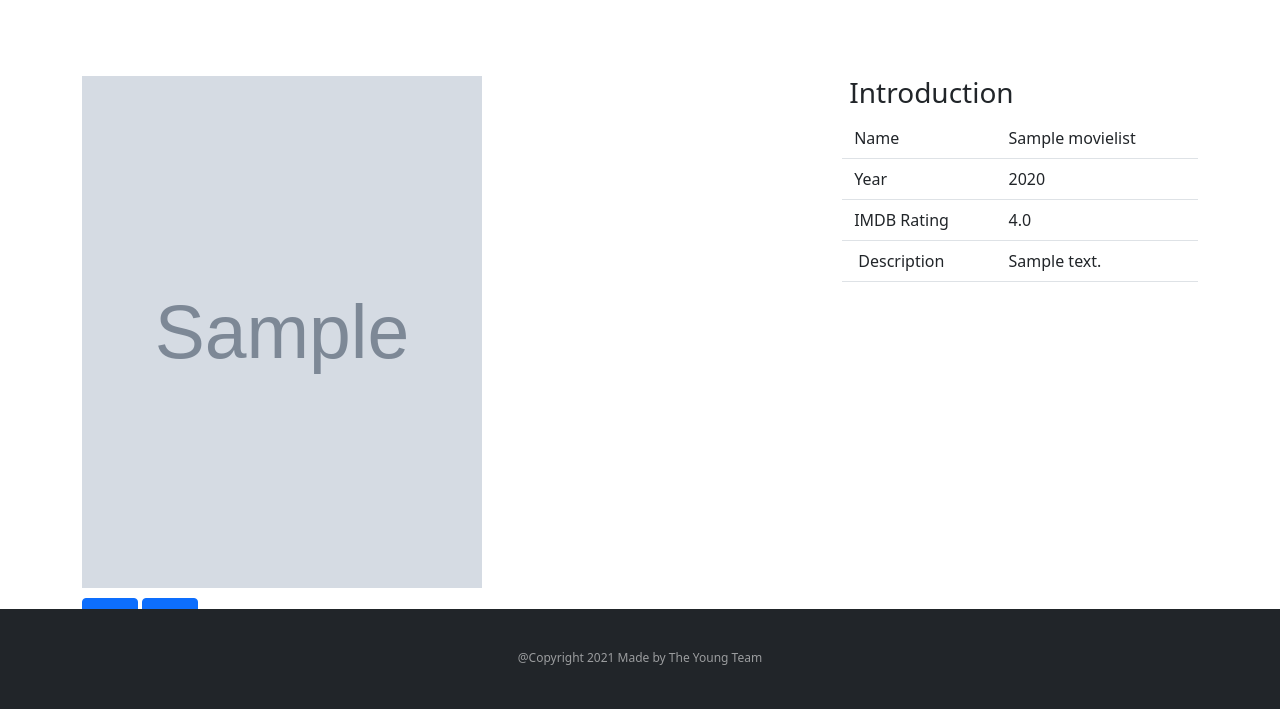
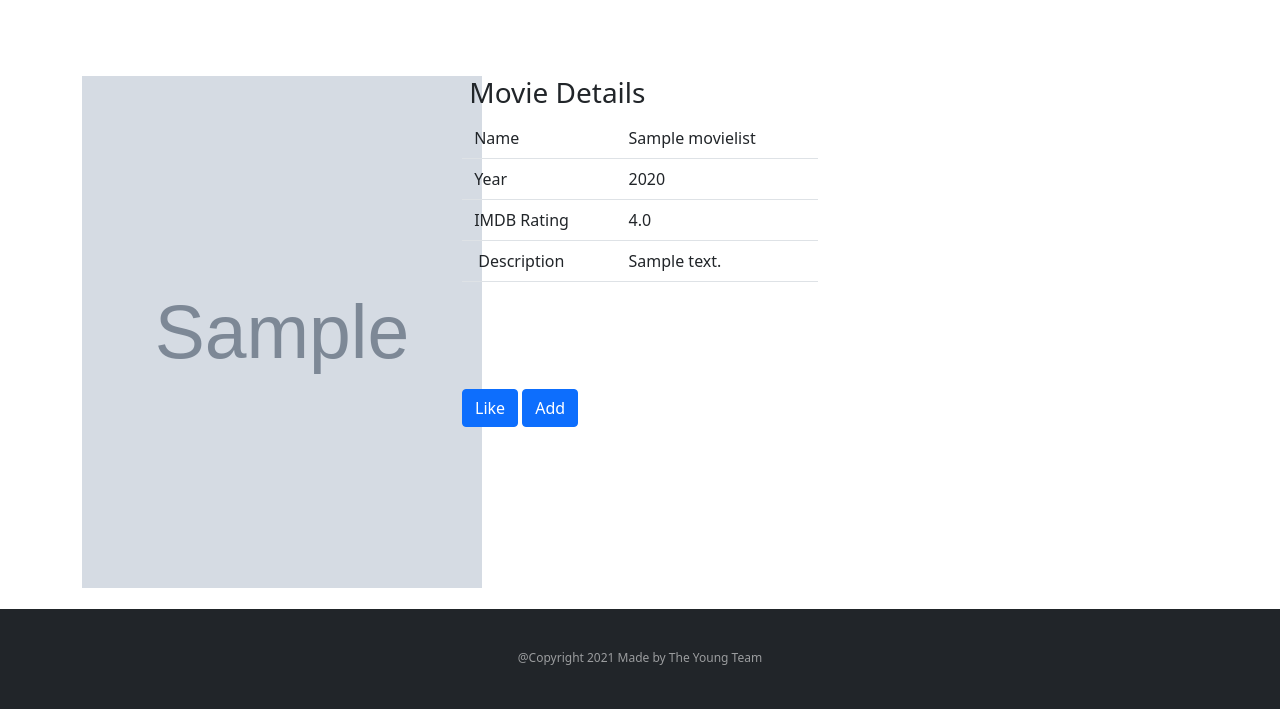
Before and after one commit to JoshuaYong103/ITech-team-project, a Django app: page /rango/moviedetail/1/ in a window 1280 px wide. Shown: the part 91-817 px from the top of the page. Run offline with Django 3.2, Linux system fonts and the light colour scheme; a user stored in the database is signed in; tables that the repository leaves empty hold one stand-in row (values such as "Sample post"); grey boxes marked "Sample" are stand-in pictures.

Commit message:
Movie Details View Style Issues

```diff
--- a/tango_with_django_project/static/rango_style.css
+++ b/tango_with_django_project/static/rango_style.css
@@ -33,9 +33,7 @@
     margin-top:76px;
 }
 
-.panel-body {
-    height:459px;
-}
+
 
 .first_table {
     width:30%;
--- a/tango_with_django_project/static/style.css
+++ b/tango_with_django_project/static/style.css
@@ -11,6 +11,30 @@
   --error-color: #d9534f;
 }
 
+.moviedetailContainer{
+  max-height:500px;
+  margin-bottom: 50px
+}
+
+.moviedetailform{
+  position: absolute;
+  top: 60vh;
+}
+
+.viewmore
+{
+  text-align: right;
+  font-size: 14px;
+  margin-right: 18px;
+  margin-bottom: 8px;
+}
+.movieDetailLabel
+{
+  font-size: 14px;
+  width: 100%;
+  margin-bottom: 1px;
+  background-color: #b2cfd9;
+}
 .pagetitle
 {
   margin: 0 auto;
--- a/tango_with_django_project/templates/rango/movie_detail.html
+++ b/tango_with_django_project/templates/rango/movie_detail.html
@@ -9,18 +9,15 @@
 {% block body_block %}
 
 {% if request.user.is_authenticated %}
-<div class="container" style="margin-top:76px">
-    <div class="row">
-        <div class="col-md-8">
-            <div id="moviecontainer"></div>
-            <div>
+<div class="container">
+    <div class="row moviedetailContainer">
+        <div class="col-md-4">
+
        <img src={{movie.imgpath}} alt="movie picture" width="400" height="512" >
         </div>
-        </div>
         <div class="col-md-4">
-            <div class="panel panel-info">
                 <div class="panel-heading">
-                    <h3 class="panel-title"><span class="glyphicon glyphicon-facetime-video"></span>&nbsp;Introduction</h3>
+                    <h3 class="panel-title"><span class="glyphicon glyphicon-facetime-video"></span>&nbsp;Movie Details</h3>
                 </div>
                 <div class="panel-body">
                     <table class="table">
@@ -52,13 +49,10 @@
                             <td>{{ movie.description}}</td>
                         </tr>
                         </div>
-                    </table>
-                </div>
-            </div>
-        </div>
+                        <div class="moviedetailform">
                         <form method="post" action="/add">
                             {% csrf_token %}
-            <div class="form-group"style="position:relative;top:10px">
+                                <div>
                                     <input type="hidden" name="movie_id" value="{{ movie.id }}">
                                     <a id="btn-like" data-id="{{ movie.movieid }}" class="btn btn-primary" href="#" role="button">Like</a>
                                     <a id="btn-add" data-id="{{ movie.movieid }}" class="btn btn-primary" href="#" role="button"> Add</a>
@@ -67,6 +61,12 @@
                             </div>
 
                             </form>
+                        </div>
+                    </table>
+                </div>
+
+        </div>
+
     </div>
 </div>
 
```
Also changed, not shown: tango_with_django_project/templates/rango/movie_mini.html (+4 -4 lines). Lines whose indentation alone changed are shown as unchanged.
